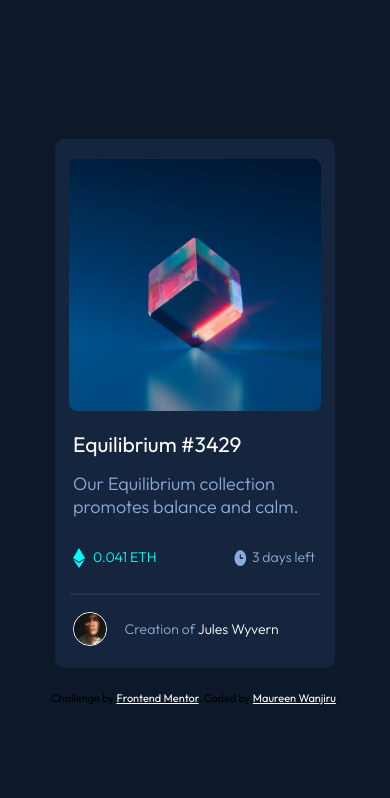
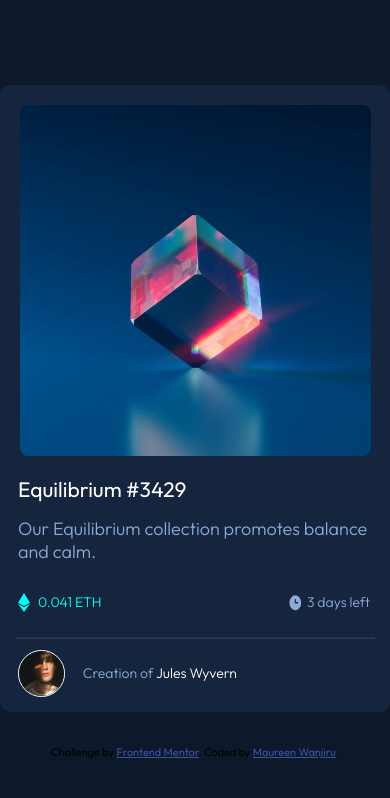
Before and after one commit to maenrared/preview-card-css, a plain HTML site: page index.html in a window 390 px wide. Drawn offline with Linux system fonts and the light colour scheme.

Commit message:
fourth commint

```diff
--- a/style.css
+++ b/style.css
@@ -93,14 +93,25 @@ p{
 .attribution a {
     color: hsl(0, 0%, 100%);}
 
+
 /* Responsive Design */
+@media (max-width: 480px) {
+    .social-media {
+        width: 90%;
+        padding: 15px;
+    }
 
-@media (max-width: 767px) {
-    .main {
-        height: 100vh;
-        padding: 20px;
-    }
     .bubble {
-        width: 80%;
+        width: 100%;
     }
 }
+
+.attribution {
+    font-size: 11px;
+    text-align: center;
+    margin-top: 10px;
+}
+
+.attribution a {
+    color: hsl(228, 45%, 44%);
+}
```
